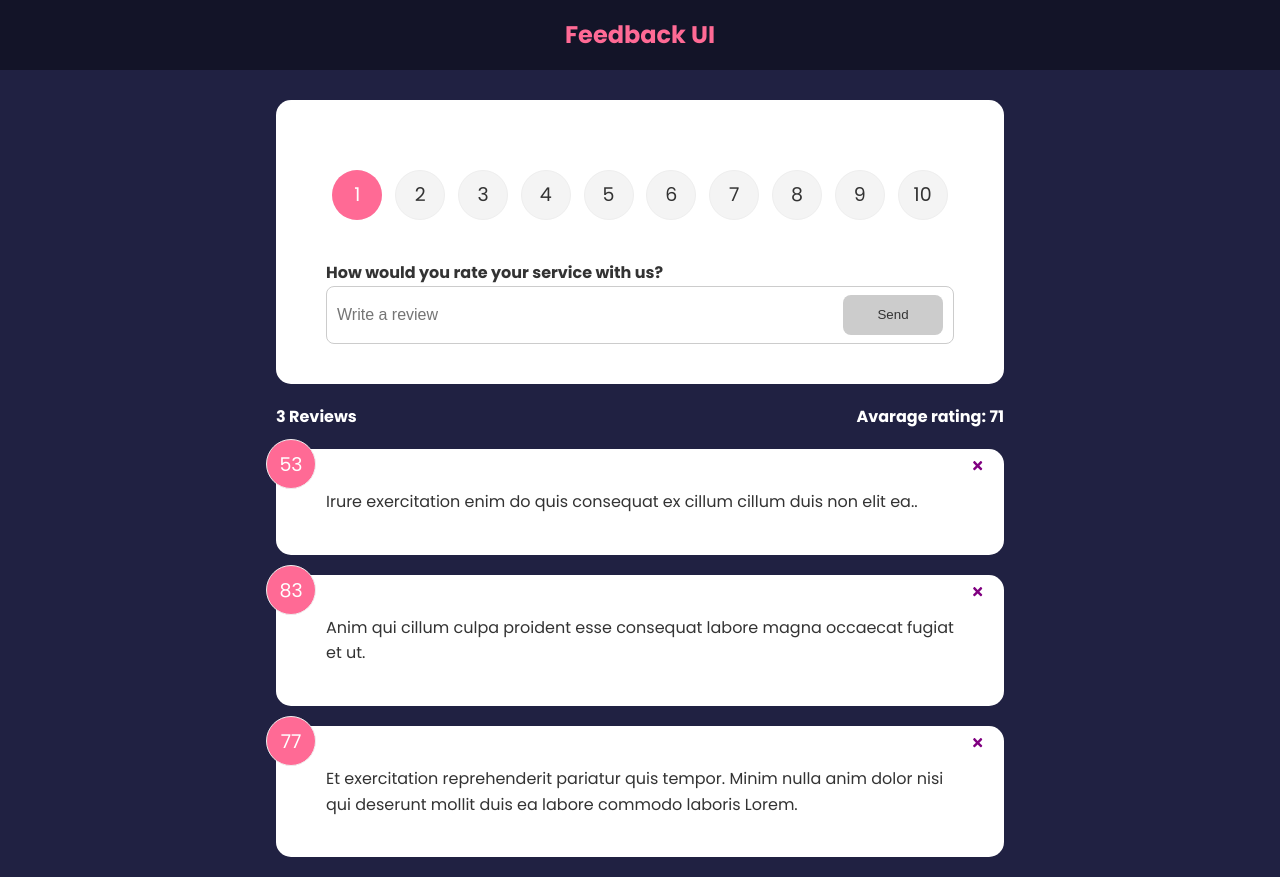
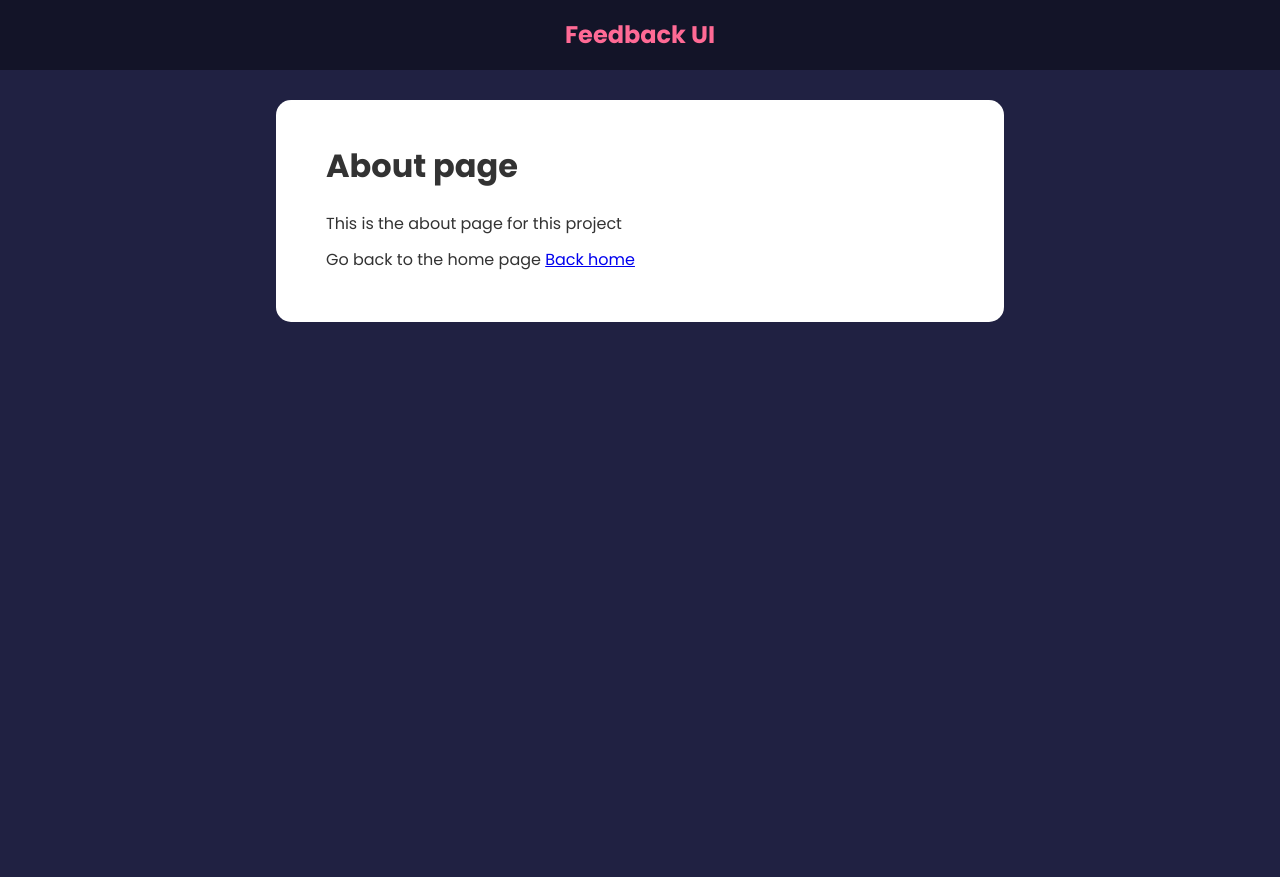
Before and after one commit to Giscard-Kubuya/reactjs_test, a React (Create React App) app: page /about in a window 1280 px wide. After the commit the page ends 800 px from the top, so only its background shows below. Built offline with nearby package versions, Linux system fonts and the light colour scheme.

Commit message:
Adding router fonctionnality

```diff
--- a/package.json
+++ b/package.json
@@ -10,6 +10,7 @@
     "react": "^18.2.0",
     "react-dom": "^18.2.0",
     "react-icons": "^4.6.0",
+    "react-router-dom": "^6.4.2",
     "react-scripts": "5.0.1",
     "uid": "^2.0.1",
     "uuid": "^9.0.0",
--- a/src/App.js
+++ b/src/App.js
@@ -1,40 +1,24 @@
 import React from 'react';
-import {v4 as uuidv4} from 'uuid';
+
 import Header from './components/Header';
-import FeedbackStats from './components/FeedbackStats';
-import FeedbackList from './components/FeedbackList';
-import FeedbackForm from './components/FeedbackForm';
 import './index.css';
-import { useState } from 'react';
-import FeedbackData from './data/FeedbackData'
+import RoutePages from './components/routes/RoutePages';
 
 
 
 
 function App() {
-  const [feedback,setFeedback] = useState(FeedbackData);
 
-  const deleteFeedback = (id) =>{
-    if(window.confirm('Are you sure to delete this item?')){
-      setFeedback(feedback.filter((item)=>item.id!==id));
-    }
-  }
-
-  const addFeddback = (newFeedback)=>{
-    newFeedback.id = uuidv4();
-    setFeedback([newFeedback,... feedback])
-  }
 
   return (
-    <React.Fragment>
-      <Header title="Hey guy" />
+    <>
+    <Header title="Hey guy" />
       <div className='container'>
-        <FeedbackForm handleFeddback={addFeddback}/>
-        <FeedbackStats feedback={feedback}/>
-        <FeedbackList feedback={feedback} handleDelete={deleteFeedback}/>
+        <RoutePages/>
       </div>
+    </>
 
-    </React.Fragment>
+
   );
 }
 
--- /dev/null
+++ b/src/components/FeedbackHandle.jsx
@@ -0,0 +1,32 @@
+import FeedbackStats from './FeedbackStats';
+import FeedbackList from './FeedbackList';
+import FeedbackForm from './FeedbackForm';
+import { useState } from 'react';
+import FeedbackData from '../data/FeedbackData'
+import {v4 as uuidv4} from 'uuid';
+
+
+const FeedbackHandle = ()=>{
+    const [feedback,setFeedback] = useState(FeedbackData);
+
+  const deleteFeedback = (id) =>{
+    if(window.confirm('Are you sure to delete this item?')){
+      setFeedback(feedback.filter((item)=>item.id!==id));
+    }
+  }
+
+  const addFeddback = (newFeedback)=>{
+    newFeedback.id = uuidv4();
+    setFeedback([newFeedback,... feedback])
+  }
+
+    return (
+        <div>
+             <FeedbackForm handleFeddback={addFeddback}/>
+          <FeedbackStats feedback={feedback}/>
+          <FeedbackList feedback={feedback} handleDelete={deleteFeedback}/>
+        </div>
+    )
+}
+
+export default FeedbackHandle;
--- /dev/null
+++ b/src/components/routes/RoutePages.jsx
@@ -0,0 +1,19 @@
+import { BrowserRouter as Router, Routes, Route } from "react-router-dom";
+import AboutPage from "../../pages/AboutPage";
+import GithubStateLayout from "../shared/GithubStateLayout";
+
+import FeedbackHandle from "../FeedbackHandle";
+import React from "react";
+
+function RoutePages() {
+  return (
+    <Router>
+      <Routes>
+        <Route exact path="/about" element={<AboutPage />} />
+        <Route exact path="/" element={<FeedbackHandle />} />
+      </Routes>
+    </Router>
+  );
+}
+
+export default RoutePages;
--- /dev/null
+++ b/src/components/shared/GithubStateLayout.jsx
@@ -0,0 +1,12 @@
+import {Outlet} from 'react-router-dom'
+
+function GithubStateLayout() {
+  return (
+    <div>
+        Lorem, ipsum dolor sit amet consectetur adipisicing elit. Architecto soluta iusto, accusamus ratione necessitatibus consequatur est beatae cumque fuga quae sit perferendis obcaecati iste? Natus non consequatur repudiandae asperiores in!
+      <Outlet/>
+    </div>
+  )
+}
+
+export default GithubStateLayout
--- /dev/null
+++ b/src/pages/AboutPage.jsx
@@ -0,0 +1,17 @@
+import Card from "../components/shared/Card";
+
+const AboutPage = () => {
+  return (
+    <Card>
+      <div className="about">
+        <h1>About page</h1>
+        <p>This is the about page for this project</p>
+        <p>
+          Go back to the home page <a href="/">Back home</a>{" "}
+        </p>
+      </div>
+    </Card>
+  );
+};
+
+export default AboutPage;
```
Also changed, not shown: 1 other file (tests, documents, lock files or other folders).
